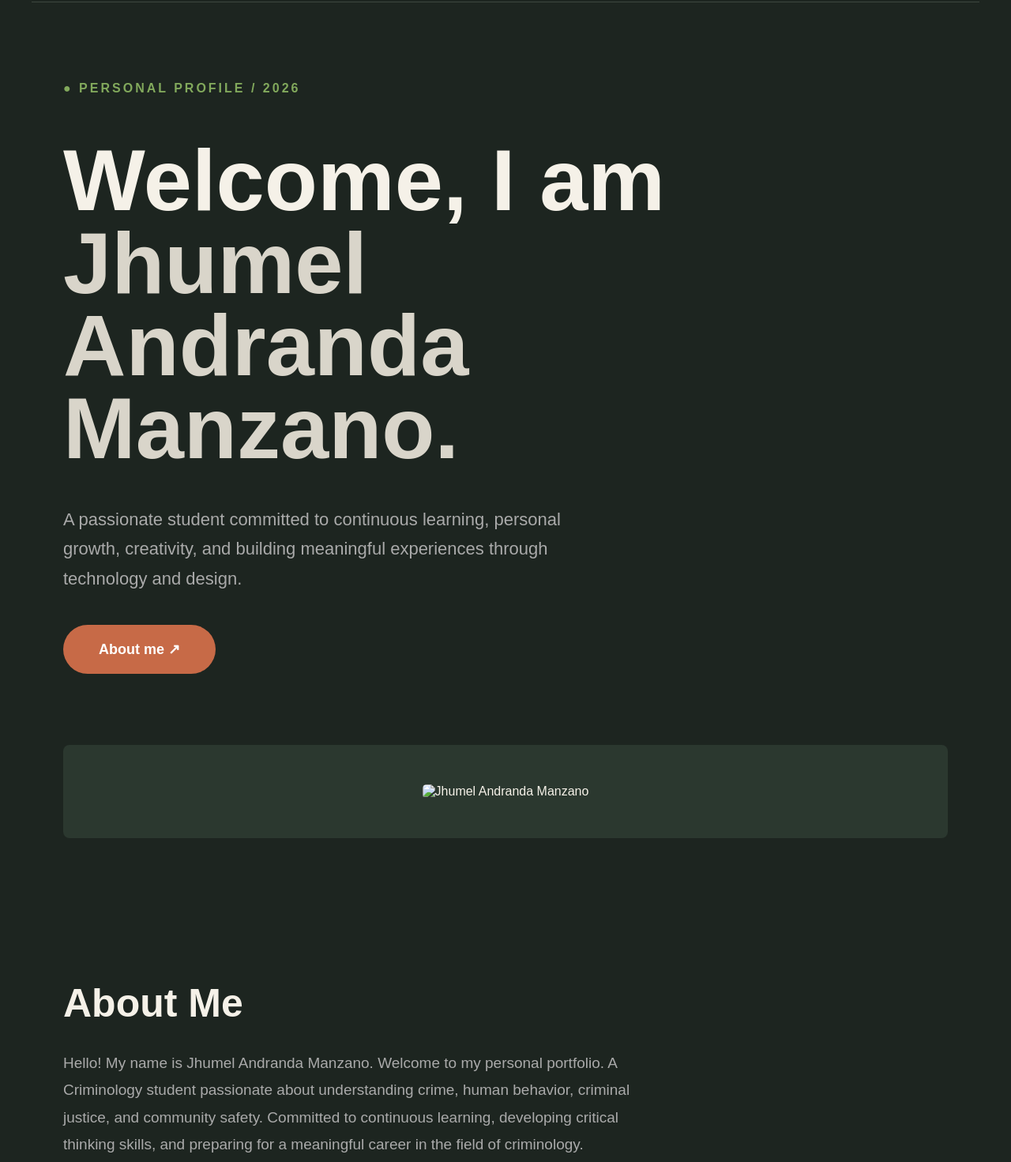
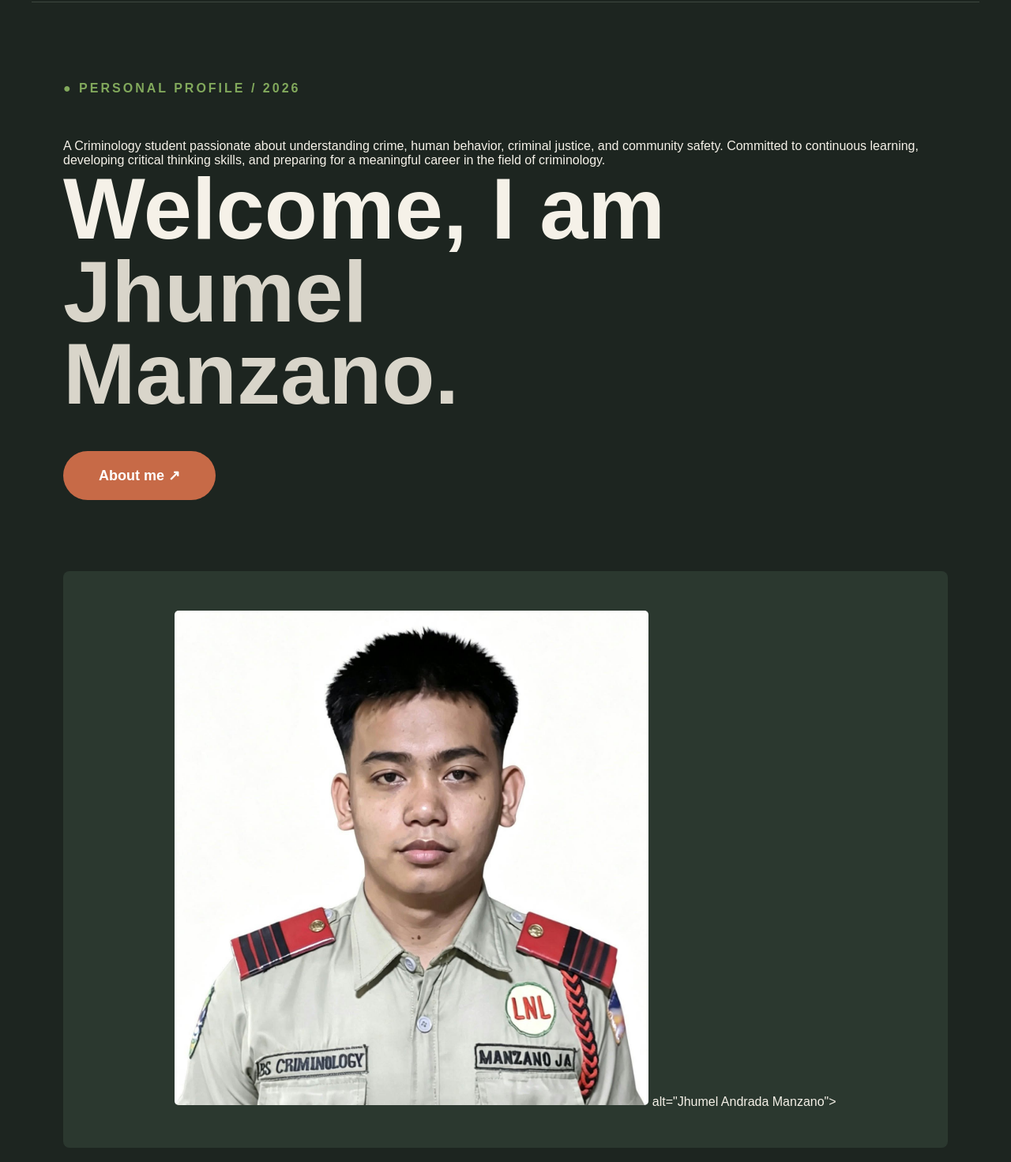
Before and after one commit to manzanogazil5-prog/gazil123.github.io, a plain HTML site: page index.html in a window 1280 px wide. Shown: the part 109-1580 px from the top of the page at 79% size. Drawn offline with Linux system fonts and the light colour scheme.

Commit message:
Fix spelling errors and update personal profile
Corrected spelling of 'Andranda' to 'Andrada' in multiple sections and updated the personal profile description.

```diff
--- a/index.html
+++ b/index.html
@@ -4,7 +4,7 @@
 <meta charset="UTF-8">
 <meta name="viewport" content="width=device-width, initial-scale=1.0">
 
-<title>Jhumel Andranda Manzano | Portfolio</title>
+<title>Jhumel Andrada Manzano | Portfolio</title>
 
 <style>
 
@@ -250,16 +250,17 @@ footer {
         <div class="label">
             ● PERSONAL PROFILE / 2026
         </div>
-
+              A Criminology student passionate about understanding crime,
+            human behavior, criminal justice, and community safety.
+            Committed to continuous learning, developing critical thinking skills,
+            and preparing for a meaningful career in the field of criminology.
         <h1>
             Welcome, I am
-            <span>Jhumel Andranda Manzano.</span>
+            <span>Jhumel Manzano.</span>
         </h1>
 
         <p class="description">
-            A passionate student committed to continuous learning,
-            personal growth, creativity, and building meaningful
-            experiences through technology and design.
+
         </p>
 
         <a href="#about" class="about-btn">
@@ -273,8 +274,8 @@ footer {
 
         <div class="photo-box">
 
-            <img src="received_101024956362817.jpeg"
-                 alt="Jhumel Andranda Manzano">
+            <img src="received_1010249565362817.jpeg" alt="My Photo">
+                 alt="Jhumel Andrada Manzano">
 
         </div>
 
@@ -286,13 +287,10 @@ footer {
         <h2>About Me</h2>
 
         <p>
-            Hello! My name is Jhumel Andranda Manzano.
+            Hello! My name is Jhumel Andrada Manzano.
             Welcome to my personal portfolio.
 
-            A Criminology student passionate about understanding crime,
-            human behavior, criminal justice, and community safety.
-            Committed to continuous learning, developing critical thinking skills,
-            and preparing for a meaningful career in the field of criminology.
+
         </p>
 
     </section>
@@ -372,7 +370,7 @@ footer {
 
 <footer>
 
-    © 2026 Jhumel Andranda Manzano ♡
+    © 2026 Jhumel Andrada Manzano ♡
 
 </footer>
 
```
